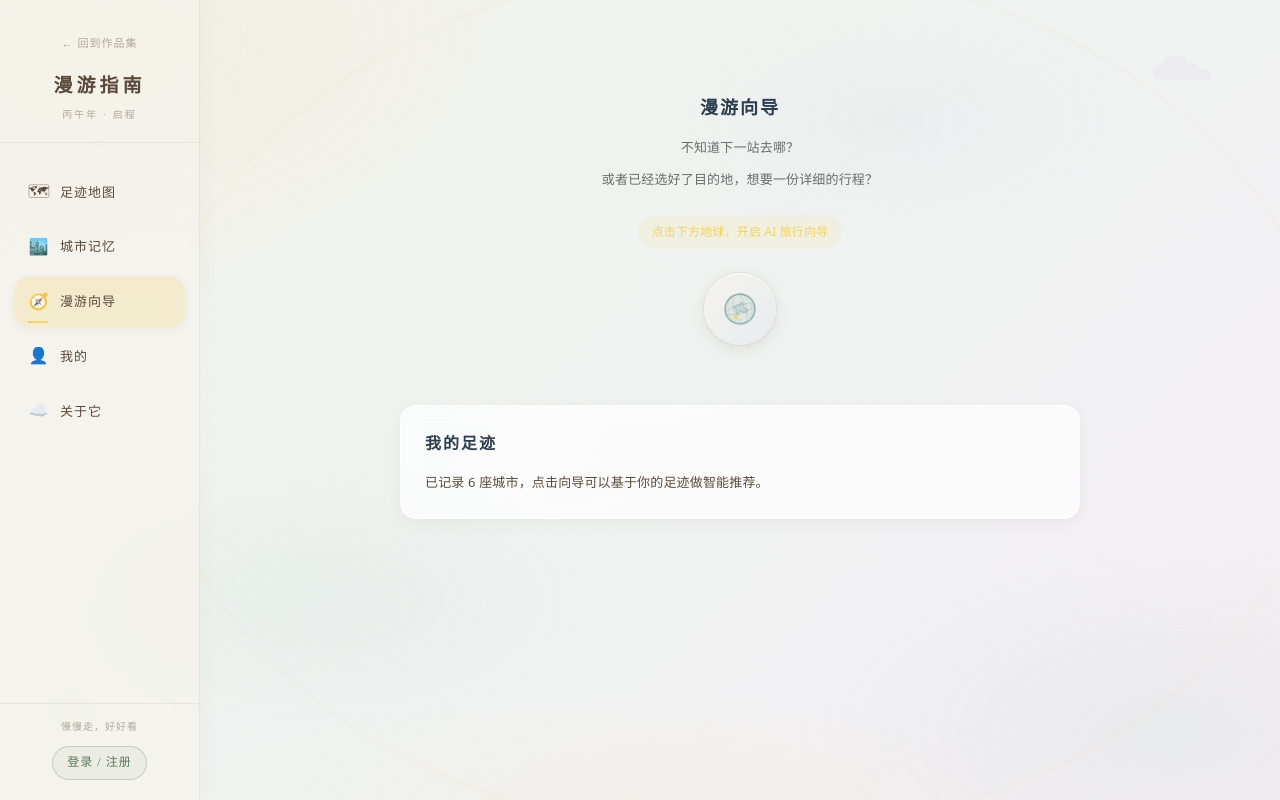
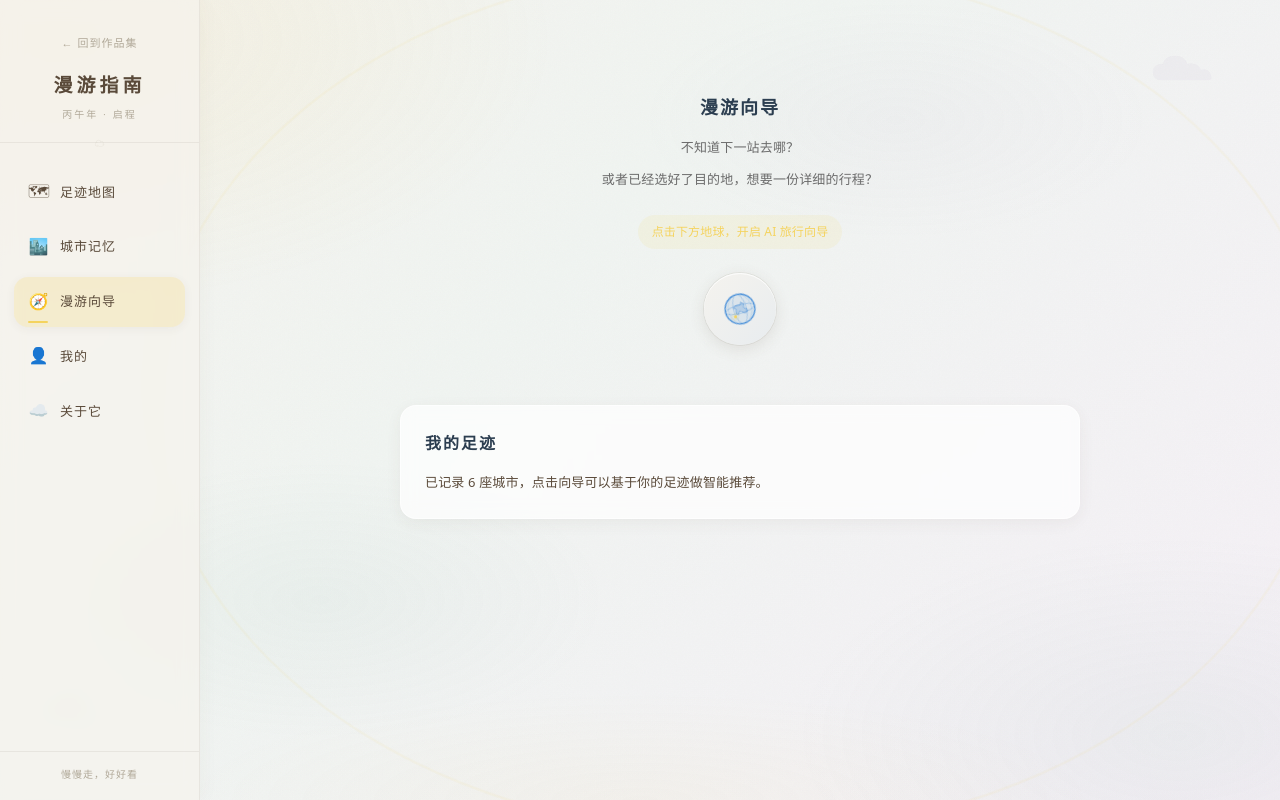
Before and after one commit to lujunling1230/xiaolu-web, a React (Vite) app: page /toolbox/travel/plan in a window 1280 px wide. Built offline with nearby package versions, Linux system fonts and the light colour scheme.

Commit message:
refactor: 移除底部登录入口，地球颜色改为蓝色
1. 移除侧边栏和移动端的登录/注册按钮，直接通过导航栏「我的」进入
2. 小地球SVG颜色从青绿(#7BA89E)改为蓝色(#4A90D9)

```diff
--- a/src/pages/toolbox/roaming-guide/RoamingGuideLayout.tsx
+++ b/src/pages/toolbox/roaming-guide/RoamingGuideLayout.tsx
@@ -3,7 +3,6 @@ import { useEffect } from "react";
 import { motion, AnimatePresence } from "framer-motion";
 import { useSolo } from "../../../context/StandaloneContext";
 import { track } from "../../../utils/track";
-import UserAuthBar from "../../../components/UserAuthBar";
 
 const NAV_ITEMS = [
   { to: "map", icon: "🗺", label: "足迹地图", en: "Atlas" },
@@ -407,16 +406,8 @@ export default function RoamingGuideLayout() {
 
         <div className="rg-sidebar-footer">
           <span>慢慢走，好好看</span>
-          <div className="rg-sidebar-auth">
-            <UserAuthBar />
-          </div>
         </div>
       </aside>
-
-      {/* 移动端浮动登录入口 */}
-      <div className="rg-mobile-auth">
-        <UserAuthBar />
-      </div>
 
       {/* ===== 主内容 ===== */}
       <main className="rg-content">
--- a/src/pages/toolbox/roaming-guide/components/AIAssistantPanel.tsx
+++ b/src/pages/toolbox/roaming-guide/components/AIAssistantPanel.tsx
@@ -323,14 +323,14 @@ export default function AIAssistantPanel({
       >
         <svg className="rg-ai-globe__svg" viewBox="0 0 64 64" fill="none" xmlns="http://www.w3.org/2000/svg">
           {/* 地球外轮廓 */}
-          <circle cx="32" cy="32" r="28" stroke="#7BA89E" strokeWidth="2.5" fill="rgba(123,168,158,0.12)" />
+          <circle cx="32" cy="32" r="28" stroke="#4A90D9" strokeWidth="2.5" fill="rgba(74,144,217,0.12)" />
           {/* 赤道 */}
-          <ellipse cx="32" cy="32" rx="28" ry="8" stroke="#7BA89E" strokeWidth="1.2" fill="none" opacity="0.6" />
+          <ellipse cx="32" cy="32" rx="28" ry="8" stroke="#4A90D9" strokeWidth="1.2" fill="none" opacity="0.6" />
           {/* 经线 */}
-          <ellipse cx="32" cy="32" rx="12" ry="28" stroke="#7BA89E" strokeWidth="1.2" fill="none" opacity="0.5" />
-          <ellipse cx="32" cy="32" rx="22" ry="28" stroke="#7BA89E" strokeWidth="1" fill="none" opacity="0.35" />
+          <ellipse cx="32" cy="32" rx="12" ry="28" stroke="#4A90D9" strokeWidth="1.2" fill="none" opacity="0.5" />
+          <ellipse cx="32" cy="32" rx="22" ry="28" stroke="#4A90D9" strokeWidth="1" fill="none" opacity="0.35" />
           {/* 大陆轮廓（简化） */}
-          <path d="M20 24 Q26 20 30 26 T38 22 Q42 24 40 30 T44 36 Q40 42 34 40 T28 44 Q22 42 24 36 T20 30 Q18 26 20 24Z" fill="rgba(123,168,158,0.25)" stroke="#7BA89E" strokeWidth="1" />
+          <path d="M20 24 Q26 20 30 26 T38 22 Q42 24 40 30 T44 36 Q40 42 34 40 T28 44 Q22 42 24 36 T20 30 Q18 26 20 24Z" fill="rgba(74,144,217,0.25)" stroke="#4A90D9" strokeWidth="1" />
           {/* 定位标记 */}
           <circle cx="44" cy="20" r="3" fill="#F4D35E" />
           <circle cx="44" cy="20" r="6" stroke="#F4D35E" strokeWidth="1" fill="none" opacity="0.4">
@@ -363,7 +363,7 @@ export default function AIAssistantPanel({
         {/* 标题栏 */}
         <div className="rg-ai-drawer__header">
           <div className="rg-ai-drawer__brand">
-            <svg className="rg-ai-drawer__globe-icon" viewBox="0 0 24 24" fill="none" stroke="#7BA89E" strokeWidth="2" strokeLinecap="round" strokeLinejoin="round">
+            <svg className="rg-ai-drawer__globe-icon" viewBox="0 0 24 24" fill="none" stroke="#4A90D9" strokeWidth="2" strokeLinecap="round" strokeLinejoin="round">
               <circle cx="12" cy="12" r="10" />
               <line x1="2" y1="12" x2="22" y2="12" />
               <path d="M12 2a15.3 15.3 0 0 1 4 10 15.3 15.3 0 0 1-4 10 15.3 15.3 0 0 1-4-10 15.3 15.3 0 0 1 4-10z" />
@@ -1499,7 +1499,7 @@ const CSS = `
   width: 36px;
   height: 36px;
   border: 3px solid rgba(90,74,58,0.1);
-  border-top-color: #7BA89E;
+  border-top-color: #4A90D9;
   border-radius: 50%;
   animation: rg-ai-spin 1.2s linear infinite;
 }
@@ -1551,9 +1551,9 @@ const CSS = `
   line-height: 1.85;
   margin: 0 0 16px;
   padding: 12px 14px;
-  background: rgba(123,168,158,0.08);
+  background: rgba(74,144,217,0.08);
   border-radius: 8px;
-  border-left: 3px solid #7BA89E;
+  border-left: 3px solid #4A90D9;
   letter-spacing: 0.06em;
 }
 
@@ -1614,7 +1614,7 @@ const CSS = `
 
 .rg-ai-city-card__index {
   font-size: 12px;
-  color: #7BA89E;
+  color: #4A90D9;
   font-weight: 700;
   letter-spacing: 1px;
 }
@@ -1682,9 +1682,9 @@ const CSS = `
 }
 
 .rg-ai-city-card__adopt--done {
-  background: rgba(123,168,158,0.15);
+  background: rgba(74,144,217,0.15);
   border: none;
-  color: #7BA89E;
+  color: #4A90D9;
   cursor: default;
 }
 
@@ -1717,7 +1717,7 @@ const CSS = `
 .rg-ai-detail-label {
   flex-shrink: 0;
   font-size: 12px;
-  color: #7BA89E;
+  color: #4A90D9;
   font-weight: 600;
   letter-spacing: 1px;
   min-width: 48px;
@@ -1793,7 +1793,7 @@ const CSS = `
 
 .rg-ai-select:focus {
   outline: none;
-  border-color: #7BA89E;
+  border-color: #4A90D9;
 }
 
 /* ================================================================
@@ -1863,7 +1863,7 @@ const CSS = `
 }
 
 .rg-ai-compactness__label--active {
-  color: #7BA89E;
+  color: #4A90D9;
   font-weight: 600;
 }
 
@@ -1884,7 +1884,7 @@ const CSS = `
   width: 22px;
   height: 22px;
   border-radius: 50%;
-  background: #7BA89E;
+  background: #4A90D9;
   border: 2px solid #fff;
   box-shadow: 0 2px 6px rgba(123, 168, 158, 0.35);
   cursor: pointer;
@@ -1899,7 +1899,7 @@ const CSS = `
   width: 22px;
   height: 22px;
   border-radius: 50%;
-  background: #7BA89E;
+  background: #4A90D9;
   border: 2px solid #fff;
   box-shadow: 0 2px 6px rgba(123, 168, 158, 0.35);
   cursor: pointer;
@@ -1918,10 +1918,10 @@ const CSS = `
   border-radius: 14px;
   background: linear-gradient(
     135deg,
-    rgba(123,168,158,0.08) 0%,
+    rgba(74,144,217,0.08) 0%,
     rgba(244,211,94,0.04) 100%
   );
-  border: 1px solid rgba(123,168,158,0.15);
+  border: 1px solid rgba(74,144,217,0.15);
   margin-bottom: 16px;
   box-shadow: 0 4px 12px rgba(90, 74, 58, 0.08);
 }
@@ -1959,10 +1959,10 @@ const CSS = `
 .rg-ai-plan__highlight-tag {
   padding: 3px 10px;
   border-radius: 12px;
-  background: rgba(123,168,158,0.08);
-  border: 1px solid rgba(123,168,158,0.15);
+  background: rgba(74,144,217,0.08);
+  border: 1px solid rgba(74,144,217,0.15);
   font-size: 12px;
-  color: #7BA89E;
+  color: #4A90D9;
   letter-spacing: 1px;
 }
 
@@ -1991,14 +1991,14 @@ const CSS = `
   align-items: center;
   gap: 12px;
   padding: 12px 14px;
-  background: rgba(123,168,158,0.06);
+  background: rgba(74,144,217,0.06);
   border-bottom: 1px solid rgba(90,74,58,0.1);
 }
 
 .rg-ai-day-card__num {
   font-size: 12px;
   font-weight: 700;
-  color: #7BA89E;
+  color: #4A90D9;
   letter-spacing: 2px;
   flex-shrink: 0;
 }
@@ -2018,7 +2018,7 @@ const CSS = `
   display: block;
   font-size: 12px;
   font-weight: 700;
-  color: #7BA89E;
+  color: #4A90D9;
   letter-spacing: 2px;
   margin-bottom: 6px;
 }
```
